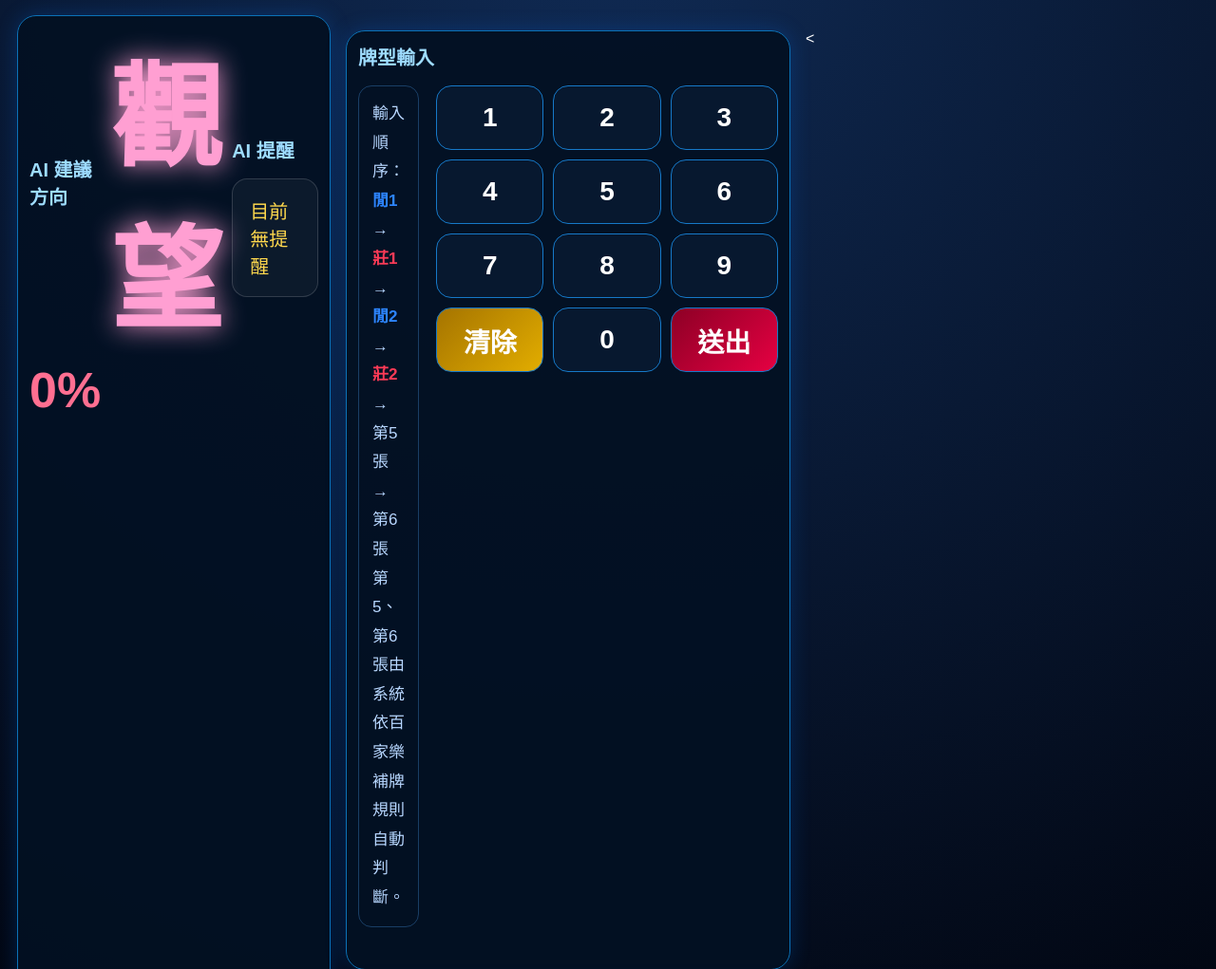
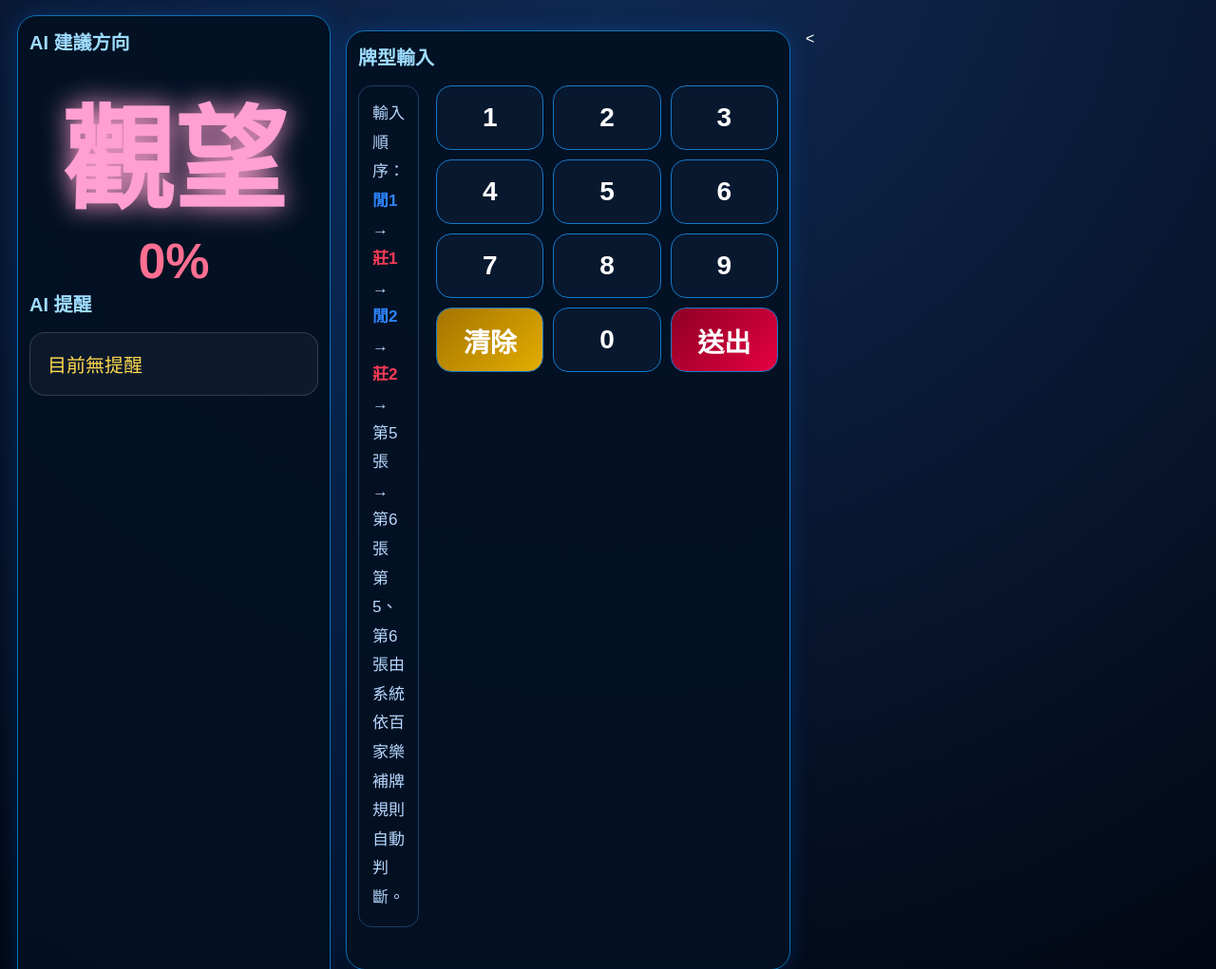
Before and after one commit to hecht19980820/baccarat-online, a Flask app: page / in a window 1280 px wide. Shown: the part 108-1129 px from the top of the page at 95% size. Run offline with Flask 3, Linux system fonts and the light colour scheme; the visitor is signed in with stand-in values (Sample User, id 1).

Commit message:
Update index.html

```diff
--- a/templates/index.html
+++ b/templates/index.html
@@ -49,12 +49,6 @@ select,button{
     display:grid;
     grid-template-columns:330px 1fr 330px;
     gap:16px;
-}
-.ai-row{
-    display:grid;
-    grid-template-columns:1fr 1fr;
-    gap:10px;
-    align-items:center;
 }
 .grid-mid{
     display:grid;
```
